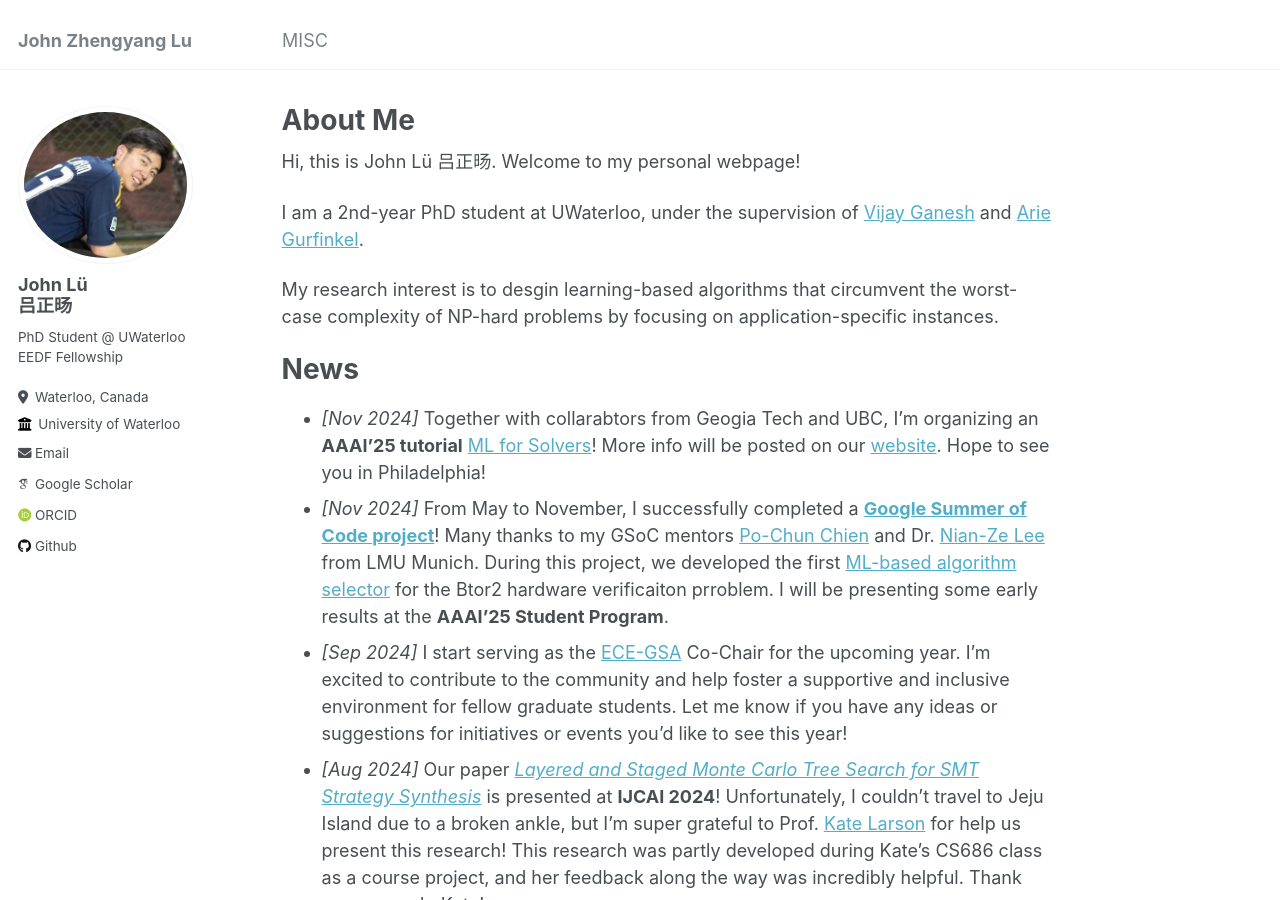
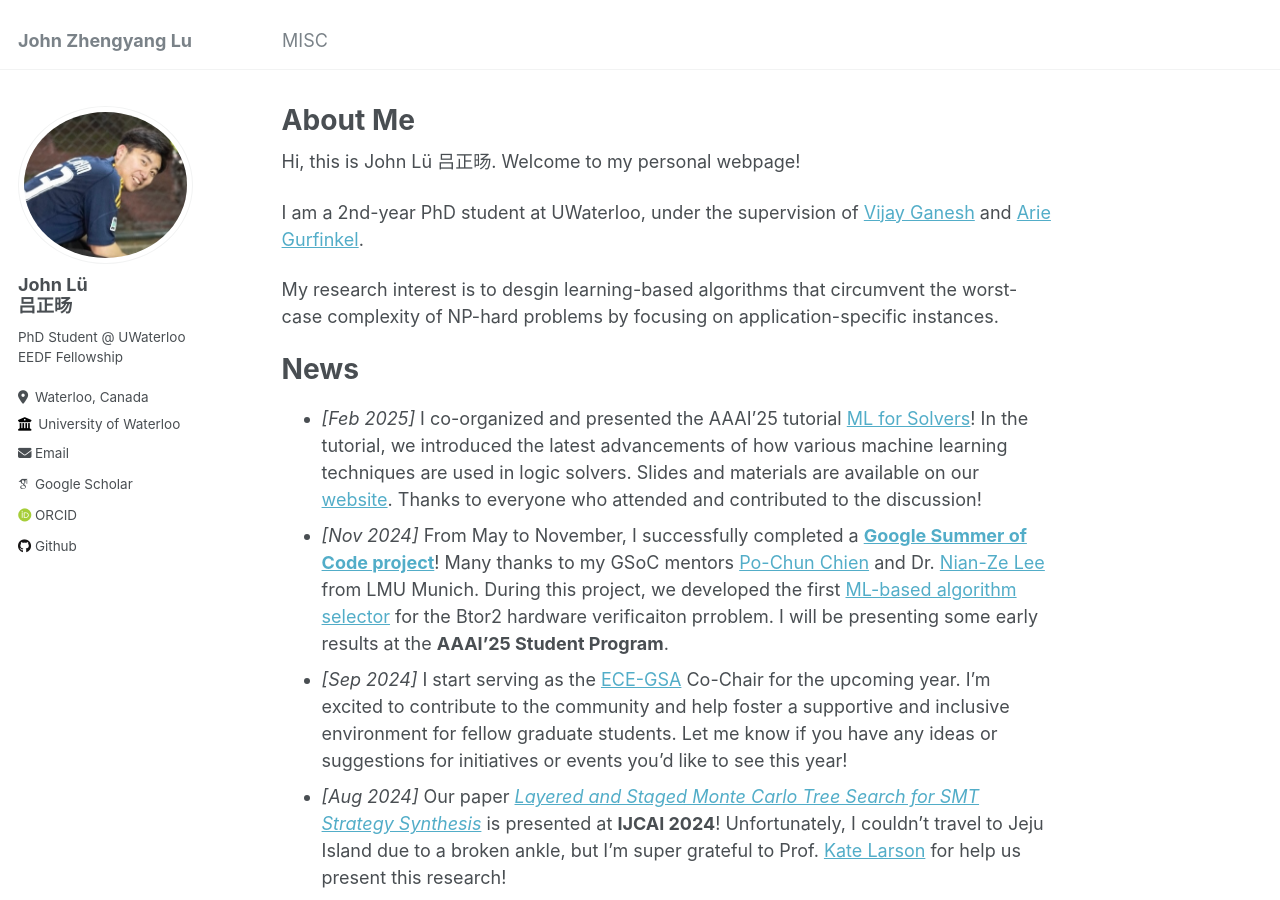
Before and after one commit to JohnLyu2/johnlyu2.github.io, a Jekyll site: the page built from _pages/about.md, in a window 1280 px wide and 900 px high. Built offline with Jekyll 4.4.1, drawn with Linux system fonts in a browser that asks for light colours; some web fonts are replaced; some of the changed text lies outside the part shown.

Commit message:
update aaai tutorial as completed

```diff
--- a/_pages/about.md
+++ b/_pages/about.md
@@ -28,10 +28,10 @@ of NP-hard problems by focusing on application-specific instances.
 
 News
 ======
-- *[Nov 2024]*  Together with collarabtors from Geogia Tech and UBC, I'm organizing an **AAAI'25 tutorial** [ML for Solvers](https://ml-for-solvers.github.io/)! More info will be posted on our [website](https://ml-for-solvers.github.io/). Hope to see you in Philadelphia!
+- *[Feb 2025]*  I co-organized and presented the AAAI’25 tutorial [ML for Solvers](https://ml-for-solvers.github.io/)! In the tutorial, we introduced the latest advancements of how various machine learning techniques are used in logic solvers. Slides and materials are available on our [website](https://ml-for-solvers.github.io/). Thanks to everyone who attended and contributed to the discussion!
 - *[Nov 2024]*  From May to November, I successfully completed a [**Google Summer of Code project**](https://summerofcode.withgoogle.com/programs/2024/projects/FGmF8gS3)! Many thanks to my GSoC mentors [Po-Chun Chien](https://www.sosy-lab.org/people/chien/) and Dr. [Nian-Ze Lee](https://nianzelee.github.io/) from LMU Munich. During this project, we developed the first [ML-based algorithm selector](https://gitlab.com/sosy-lab/software/btor2-select) for the Btor2 hardware verificaiton prroblem. I will be presenting some early results at the **AAAI'25 Student Program**.
 - *[Sep 2024]*  I start serving as the [ECE-GSA](https://uwaterloo.ca/electrical-computer-engineering-graduate-student-association/) Co-Chair for the upcoming year. I’m excited to contribute to the community and help foster a supportive and inclusive environment for fellow graduate students. Let me know if you have any ideas or suggestions for initiatives or events you’d like to see this year!
-- *[Aug 2024]*  Our paper *[Layered and Staged Monte Carlo Tree Search for SMT Strategy Synthesis](https://www.ijcai.org/proceedings/2024/0211.pdf)* is presented at **IJCAI 2024**! Unfortunately, I couldn't travel to Jeju Island due to a broken ankle, but I'm super grateful to Prof. [Kate Larson](https://cs.uwaterloo.ca/~klarson/index.html) for help us present this research! This research was partly developed during Kate's CS686 class as a course project, and her feedback along the way was incredibly helpful. Thank you so much, Kate!
+- *[Aug 2024]*  Our paper *[Layered and Staged Monte Carlo Tree Search for SMT Strategy Synthesis](https://www.ijcai.org/proceedings/2024/0211.pdf)* is presented at **IJCAI 2024**! Unfortunately, I couldn't travel to Jeju Island due to a broken ankle, but I'm super grateful to Prof. [Kate Larson](https://cs.uwaterloo.ca/~klarson/index.html) for help us present this research!
 - *[Jul 2024]*  At **SMT 2024**, I made my first [paper presentation](https://easychair.org/smart-slide/slide/p8zq#) (with crutches)!
 - *[Jul 2024]*  Our solver [Z3-alpha](https://github.com/JohnLyu2/z3alpha) won [multiple awards](https://drive.google.com/file/d/1dEeJFfzjJz4vp-mU5XiGnR-hHJdsU1QZ/view?usp=sharing) at **SMT-COMP 2024**! It excelled across divisions such as QF_Datatypes, QF_LinearIntArith, QF_NonLinearIntArith, and QF_NonLinearRealArith! Read more on [Georgia Tech News](https://research.gatech.edu/award-winning-software-tool-uses-innovative-approach).
 - *[Jun 2024]*  Happy to receive the Winter 2024 FOE Graduate Scholarship! Some more bucks to enjoy a decent dinner : )
```
